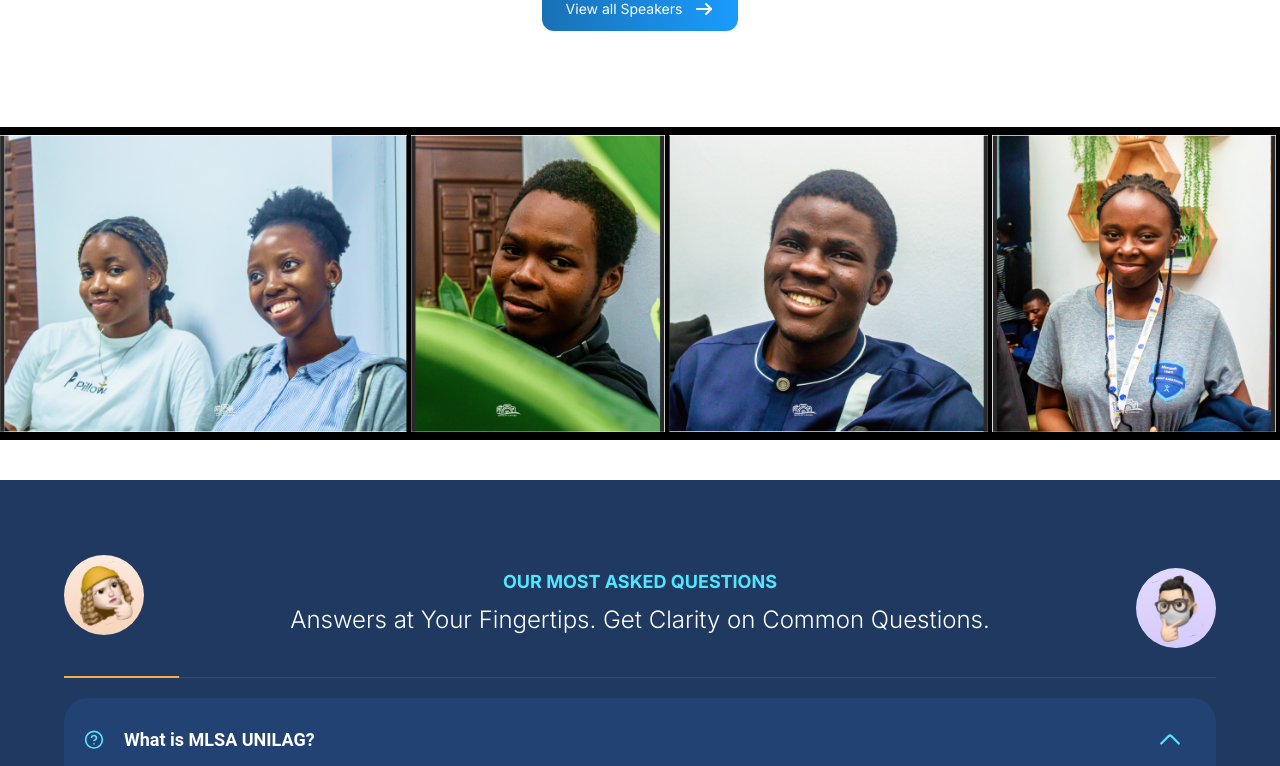
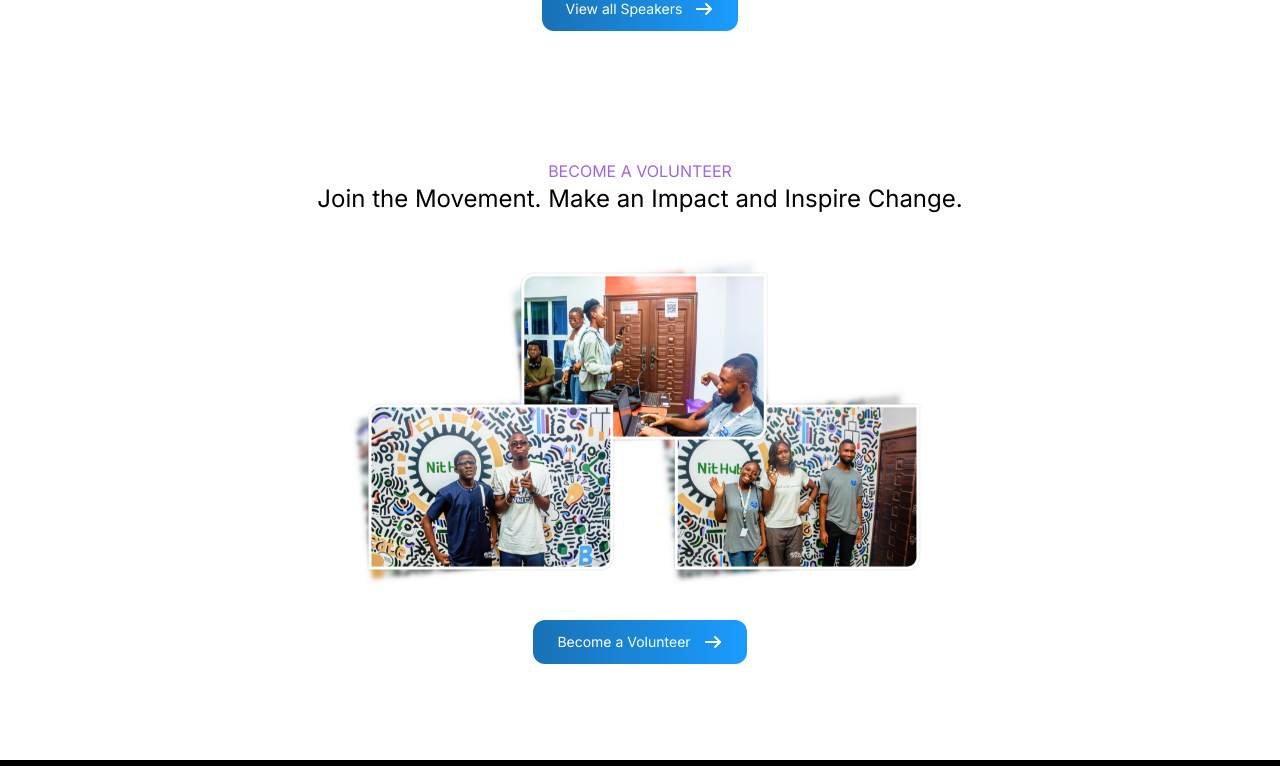
Before and after one commit to MLSA-UNILAG/health_n_tech-fest, a Next.js app: page / in a window 1280 px wide. Shown: the part 2642-3408 px from the top of the page. Built offline with nearby package versions, Linux system fonts and the light colour scheme.

Commit message:
fixing responsiveness

```diff
--- a/app/page.jsx
+++ b/app/page.jsx
@@ -39,7 +39,7 @@ export default function Home() {
 
       <AboutUs />
       <Speakers />
-      {/* <Volunteers /> */}
+      <Volunteers />
       <div className="">
         <Carousel />
       </div>
--- a/components/ui/NavMobile/index.jsx
+++ b/components/ui/NavMobile/index.jsx
@@ -42,7 +42,7 @@ const NavMobile = () => {
             </div>
 
             {/* Hamburger Menu Icon */}
-            { isOpen ? <div></div> : <Hamburger toggled={isOpen} size={20} toggle={setOpen} style={{ color: "white", backgroundColor: "white" }}/> }
+            { isOpen ? <div></div> : <div className="child:text-white"><Hamburger toggled={isOpen} size={20} toggle={setOpen} style={{ color: "white", backgroundColor: "white" }}/></div> }
 
             <AnimatePresence>
                 {isOpen && (
@@ -53,7 +53,7 @@ const NavMobile = () => {
                         className="fixed top-0 left-0 h-fit w-[100%]  bg-primary  from-neutral-800 via-neutral-950 to-neutral-700 z-50"
                     >
                         {/* Close Button on the Right */}
-                        <div className="flex justify-end p-5">
+                        <div className="flex justify-end p-5 child:text-white">
                             <Hamburger toggled={isOpen} size={20} toggle={setOpen} style={{ color: "white" }} />
                         </div>
 
--- a/components/ui/Volunteers/index.jsx
+++ b/components/ui/Volunteers/index.jsx
@@ -11,29 +11,29 @@ export const Volunteers = () => {
                 </div>
             </div>
 
-            <div className="flex flex-col justify-center items-center mt-6">
-                <div className="child:w-[250px]">
-                    <div className=" -rotate-6">
+            <div className="flex flex-col justify-center items-center mt-6 h-fit">
+                <div className=" child:w-[50%] md:child:w-[250px] flex md:block justify-center items-center">
+                    <div className=" -rotate-6 relative !w-[70%] md:!w-[250px] m-auto md:relative">
                         <Community1Blur className="blur-sm  -z-10" />
                     </div>
-                    <div className="relative -mt-[170px] ml-2 z-30">
+                    <div className="absolute m-auto md:relative -mt-[10px] md:-mt-[170px] md:ml-2 z-30">
                         <Community1 />
                     </div>
                 </div>
                 <div className="flex flex-row justify-between gap-12 -mt-10">
-                    <div className="child:w-[250px]">
+                    <div className="md:child:w-[250px]">
                         <div className=" -rotate-6">
                             <Community3Blur className="blur-sm  -z-40" />
                         </div>
-                        <div className="relative -mt-[170px] ml-2 z-40">
+                        <div className="relative -mt-[100px] md:-mt-[170px] ml-2 z-40">
                             <Community3 />
                         </div>
                     </div>
-                    <div className="child:w-[250px]">
+                    <div className="md:child:w-[250px]">
                         <div className=" -rotate-6">
                             <Community2Blur className=" -z-30" />
                         </div>
-                        <div className="relative -mt-[170px] ml-2 z-10">
+                        <div className="relative -mt-[100px] md:-mt-[170px] ml-2 z-10">
                             <Community2 />
                         </div>
                     </div>
```
